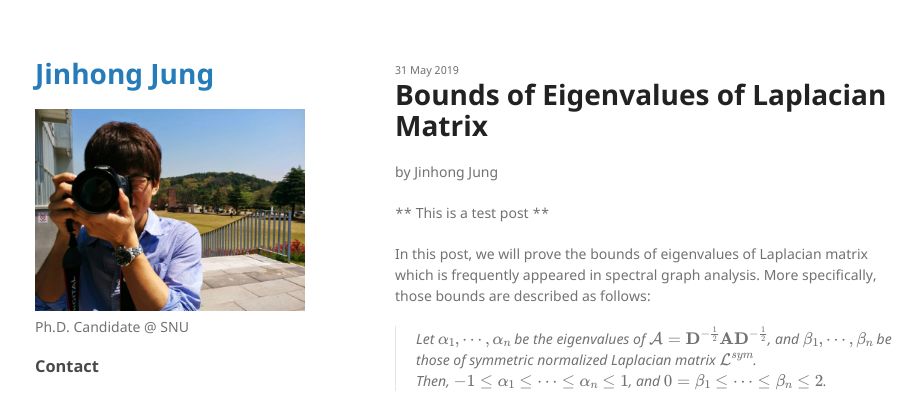
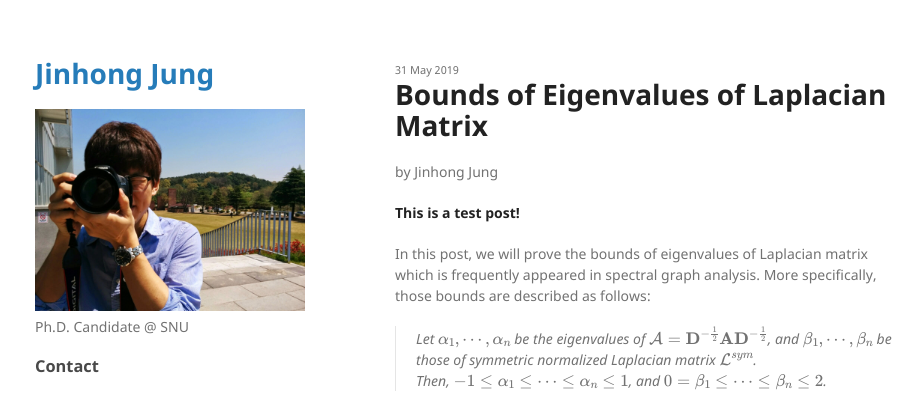
Before and after one commit to jinhongjung/jinhongjung.github.io, a Jekyll site: the page built from _posts/2019-05-31-Bound-of-Eigenvalues-of-Laplacian.md, in a window 1280 px wide. Shown: the top 397 px of the page, without its empty margins (175-1097 px from the left). Built offline with Jekyll 4.4.1, drawn with Linux system fonts in a browser that asks for light colours; formulas are drawn with MathJax 3.

```diff
--- a/_posts/2019-05-31-Bound-of-Eigenvalues-of-Laplacian.md
+++ b/_posts/2019-05-31-Bound-of-Eigenvalues-of-Laplacian.md
@@ -6,7 +6,7 @@ categories: [Spectral Graph Theory]
 author: Jinhong Jung
 ---
 
-** This is a test post **
+**This is a test post!**
 
 In this post, we will prove the bounds of eigenvalues of Laplacian matrix which is frequently appeared in spectral graph analysis.
 More specifically, those bounds are described as follows:
```
